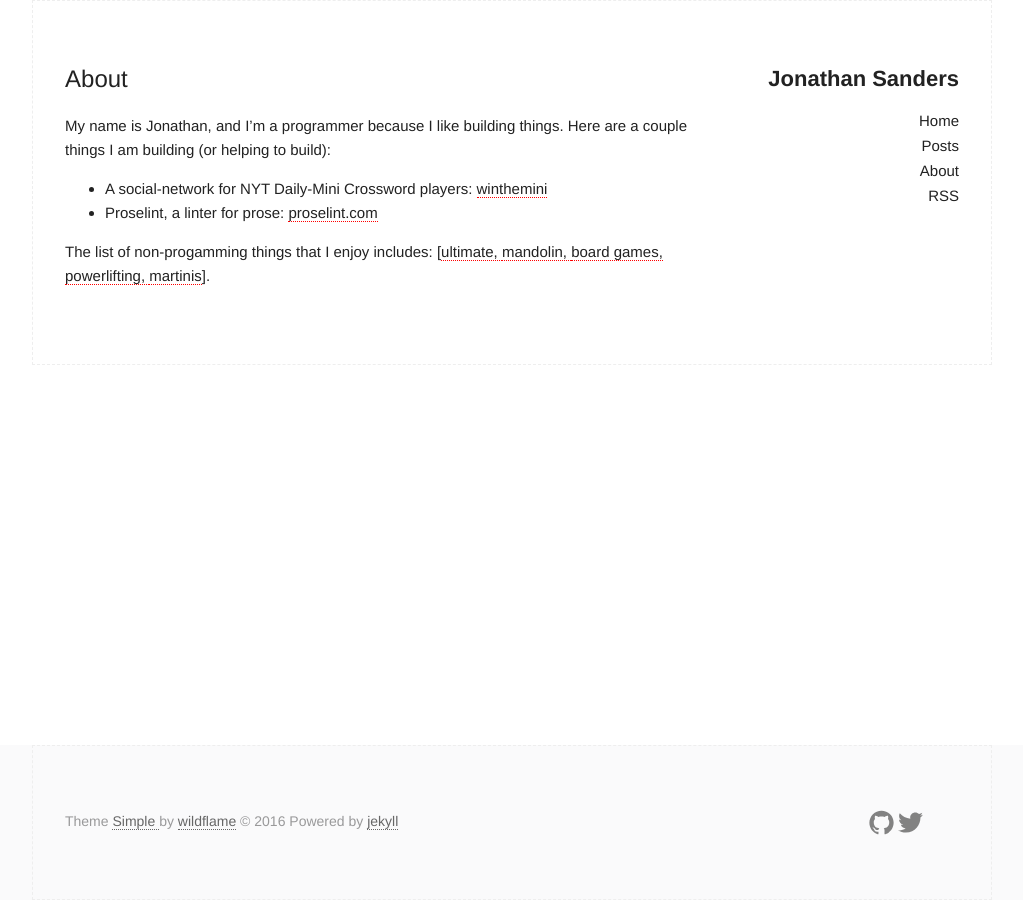
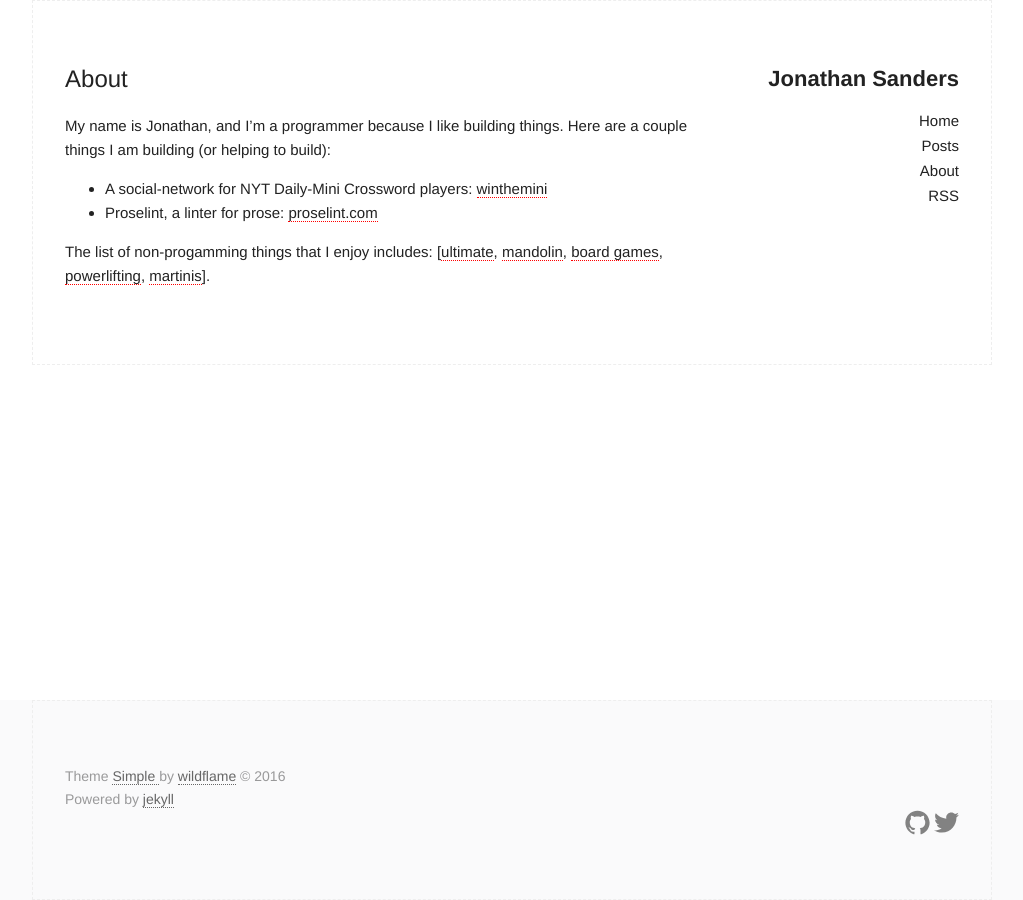
Before and after one commit to j10sanders/j10sanders.github.io, a Jekyll site: the page built from about.md, in a window 1280 px wide. Shown: the whole page, without its empty margins (128-1151 px from the left). Built offline with Jekyll 4.4.1, drawn with Linux system fonts in a browser that asks for light colours.

Commit message:
nothin special

```diff
--- a/_includes/footer.html
+++ b/_includes/footer.html
@@ -1,6 +1,6 @@
 <footer class="site-footer">
   <div class="container">
-    <div class="footer left column one-half">
+    <div class="footer left column one-third">
       <section class="small-font">
         Theme <a href="https://github.com/wild-flame/jekyll-simple"> Simple </a> by <a href="http://wildflame.me">wildflame</a>
         © 2016
@@ -8,7 +8,7 @@
       </section>
     </div>
 
-    <div class="footer right column one-half">
+    <div class="footer right column one-thirds">
       <section class="small-font">
         {% if site.github_username %}
         {% include icon-github.html username=site.github_username %}
--- a/about.md
+++ b/about.md
@@ -9,4 +9,4 @@ My name is Jonathan, and I'm a programmer because I like building things.  Here
 - A social-network for NYT Daily-Mini Crossword players:  [winthemini](https://winthemini.herokuapp.com/)
 - Proselint, a linter for prose: [proselint.com](http://proselint.com/)
 
-The list of non-progamming things that I enjoy includes: [[ultimate, ](http://discny.org/)[mandolin, ](https://www.youtube.com/watch?v=5xeLXC5Ph98)[board games, ](https://en.wikipedia.org/wiki/Catan)[powerlifting, ](https://www.youtube.com/watch?v=TMIGc-PqsBc)[martinis](http://www.theatlantic.com/health/archive/2009/04/dry-martini-the-king-of-cocktails/16543/)].
+The list of non-progamming things that I enjoy includes: [[ultimate](http://discny.org/), [mandolin](https://www.youtube.com/watch?v=5xeLXC5Ph98), [board games](https://en.wikipedia.org/wiki/Catan), [powerlifting](https://www.youtube.com/watch?v=TMIGc-PqsBc), [martinis](http://www.theatlantic.com/health/archive/2009/04/dry-martini-the-king-of-cocktails/16543/)].
```
Also changed, not shown: assets/img/Taffy.jpg (added), assets/img/Taffy.png (deleted), 7 other files.
